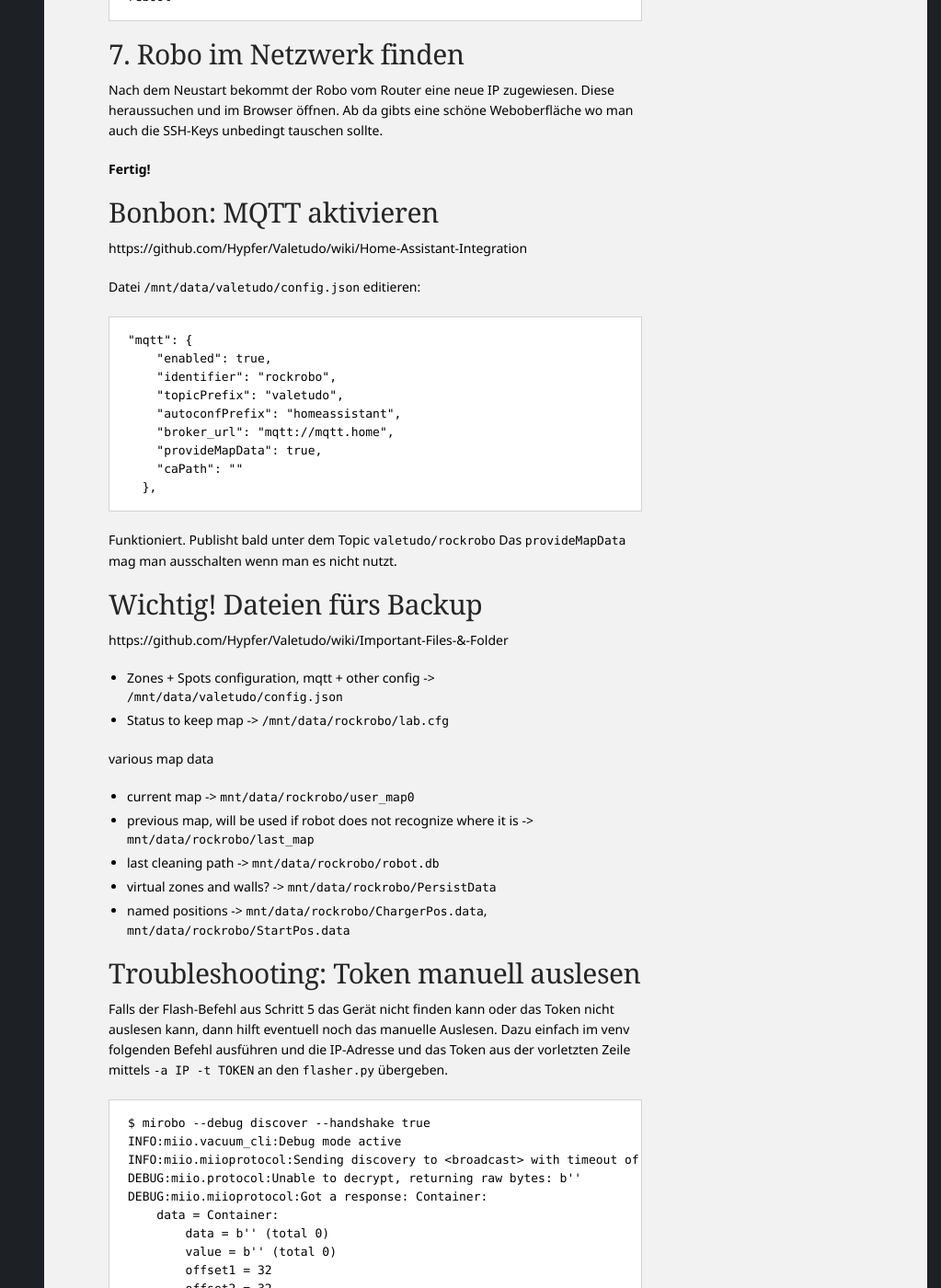
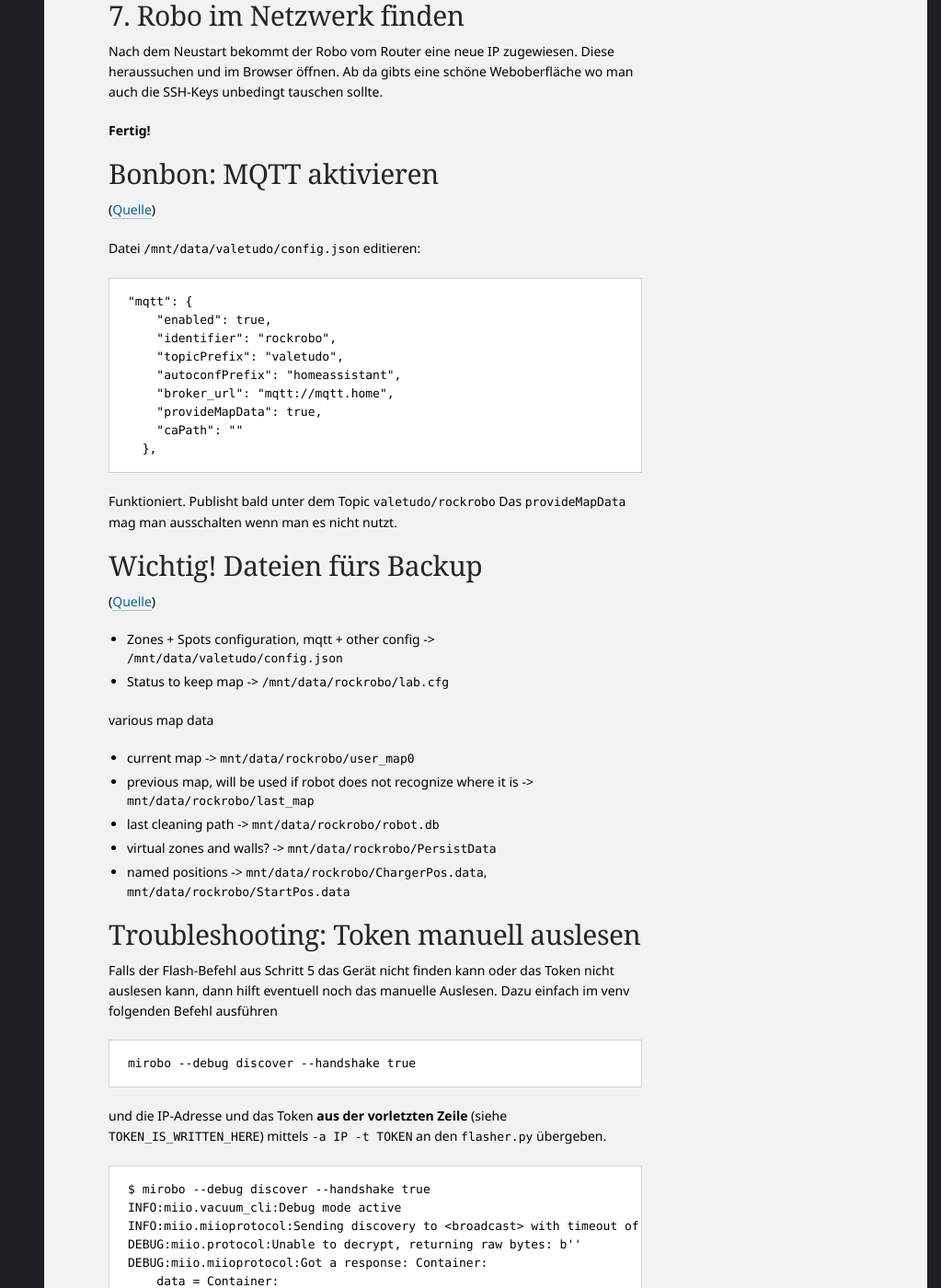
Before and after one commit to ronnyhartenstein/ronnyhartenstein.github.io, a Jekyll site: the page built from _posts/2019/2019-12-09-Rooting-Xiaomi-Roborock-S5.md, in a window 1280 px wide and 1400 px high, scrolled down 2327 px. Shown: the whole window at 92% size, without its empty margins (257-1280 px from the left). Built offline with Jekyll 4.4.1, drawn with Linux system fonts in a browser that asks for light colours; some of the changed text lies outside the part shown.

Commit message:
Fixes nach aktuellen flashen

````diff
--- a/_posts/2019/2019-12-09-Rooting-Xiaomi-Roborock-S5.md
+++ b/_posts/2019/2019-12-09-Rooting-Xiaomi-Roborock-S5.md
@@ -106,7 +106,7 @@
 
 ## Bonbon: MQTT aktivieren
 
-https://github.com/Hypfer/Valetudo/wiki/Home-Assistant-Integration
+([Quelle](https://github.com/Hypfer/Valetudo/wiki/Home-Assistant-Integration))
 
 Datei `/mnt/data/valetudo/config.json` editieren:
 ```
@@ -126,7 +126,7 @@
 
 ## Wichtig! Dateien fürs Backup
 
-https://github.com/Hypfer/Valetudo/wiki/Important-Files-&-Folder
+([Quelle](https://github.com/Hypfer/Valetudo/wiki/Important-Files-&-Folder))
 
 - Zones + Spots configuration, mqtt + other config -> `/mnt/data/valetudo/config.json`
 - Status to keep map  -> `/mnt/data/rockrobo/lab.cfg`
@@ -140,7 +140,12 @@
 
 ## Troubleshooting: Token manuell auslesen
 
-Falls der Flash-Befehl aus Schritt 5 das Gerät nicht finden kann oder das Token nicht auslesen kann, dann hilft eventuell noch das manuelle Auslesen. Dazu einfach im venv folgenden Befehl ausführen und die IP-Adresse und das Token aus der vorletzten Zeile mittels `-a IP -t TOKEN` an den `flasher.py` übergeben.
+Falls der Flash-Befehl aus Schritt 5 das Gerät nicht finden kann oder das Token nicht auslesen kann, dann hilft eventuell noch das manuelle Auslesen. Dazu einfach im venv folgenden Befehl ausführen
+```
+mirobo --debug discover --handshake true
+```
+und die IP-Adresse und das Token **aus der vorletzten Zeile** (siehe `TOKEN_IS_WRITTEN_HERE`) mittels `-a IP -t TOKEN` an den `flasher.py` übergeben.
+
 
 ```
 $ mirobo --debug discover --handshake true
````
Also changed, not shown: other parts of _posts/2019/2019-12-09-Rooting-Xiaomi-Roborock-S5.md (+3 -3 lines).
